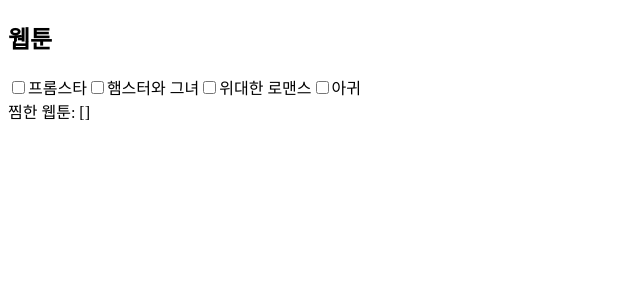
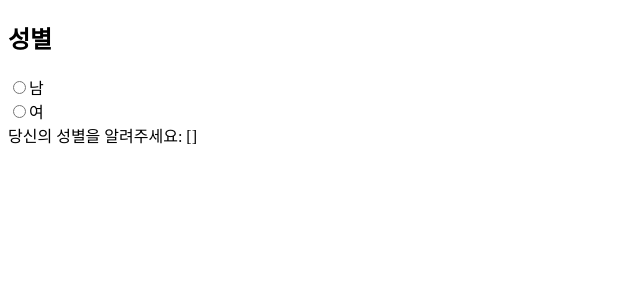
Before and after one commit to JunHoPark93/vue-sample, a Vue app: page / in a window 1280 px wide. Shown: the top 300 px of the page, without its empty margins (0-640 px from the left). Built offline with nearby package versions, Linux system fonts and the light colour scheme.

Commit message:
vue data binding radio button

```diff
--- a/src/App.vue
+++ b/src/App.vue
@@ -1,18 +1,13 @@
 <template>
   <div id="app">
-    <h2>웹툰</h2>
-    <div>
-      <input type="checkbox" id="프롬스타" value="프롬스타" v-model="checkedWebtoons">
-      <label for="프롬스타">프롬스타</label>
-      <input type="checkbox" id="햄스터와그녀" value="햄스터와 그녀" v-model="checkedWebtoons">
-      <label for="햄스터와그녀">햄스터와 그녀</label>
-      <input type="checkbox" id="위대한로맨스" value="위대한 로맨스" v-model="checkedWebtoons">
-      <label for="위대한로맨스">위대한 로맨스</label>
-      <input type="checkbox" id="아귀" value="아귀" v-model="checkedWebtoons">
-      <label for="아귀">아귀</label>
-      <br>
-      <span>찜한 웹툰: {{ checkedWebtoons }}</span>
-    </div>
+    <h2>성별</h2>
+    <input type="radio" id="male" value="male" v-model="gender">
+    <label for="male">남</label>
+    <br>
+    <input type="radio" id="female" value="female" v-model="gender">
+    <label for="female">여</label>
+    <br>
+    <span>당신의 성별을 알려주세요: {{ gender }}</span>
   </div>
 </template>
 
@@ -23,7 +18,7 @@ export default {
   data() {
     return {
       title: "",
-      checkedWebtoons: [],
+      gender: [],
     };
   }
 };
```
